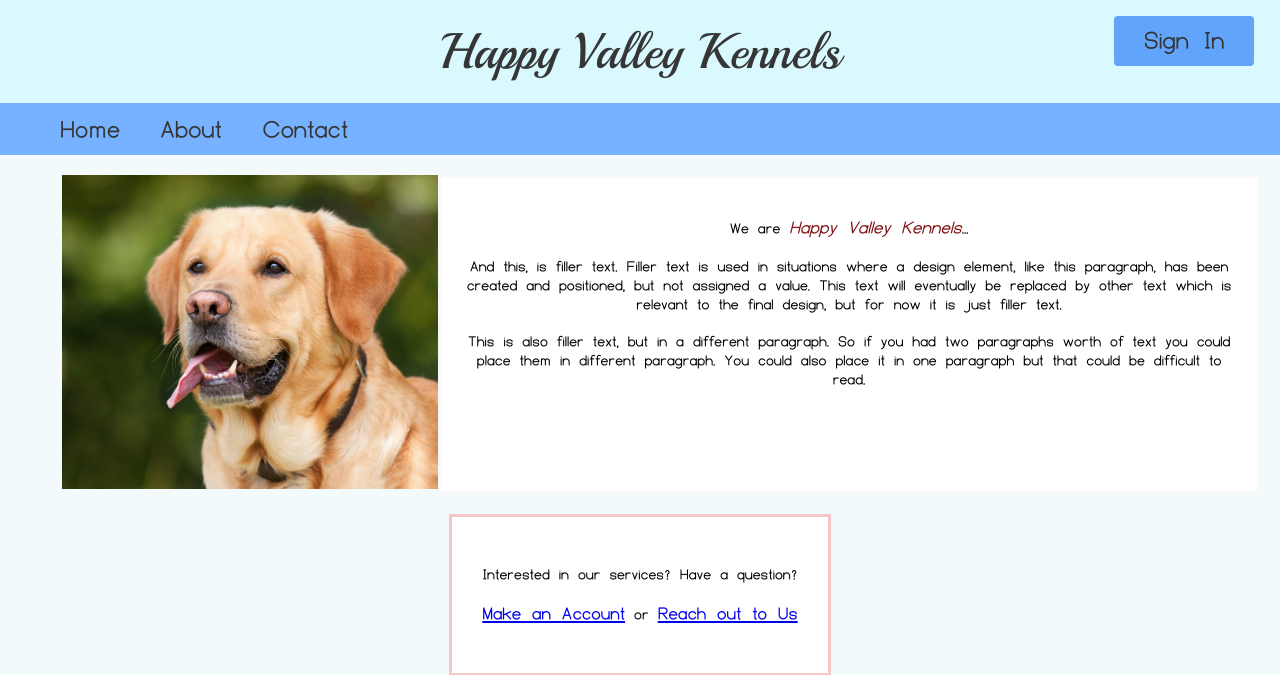
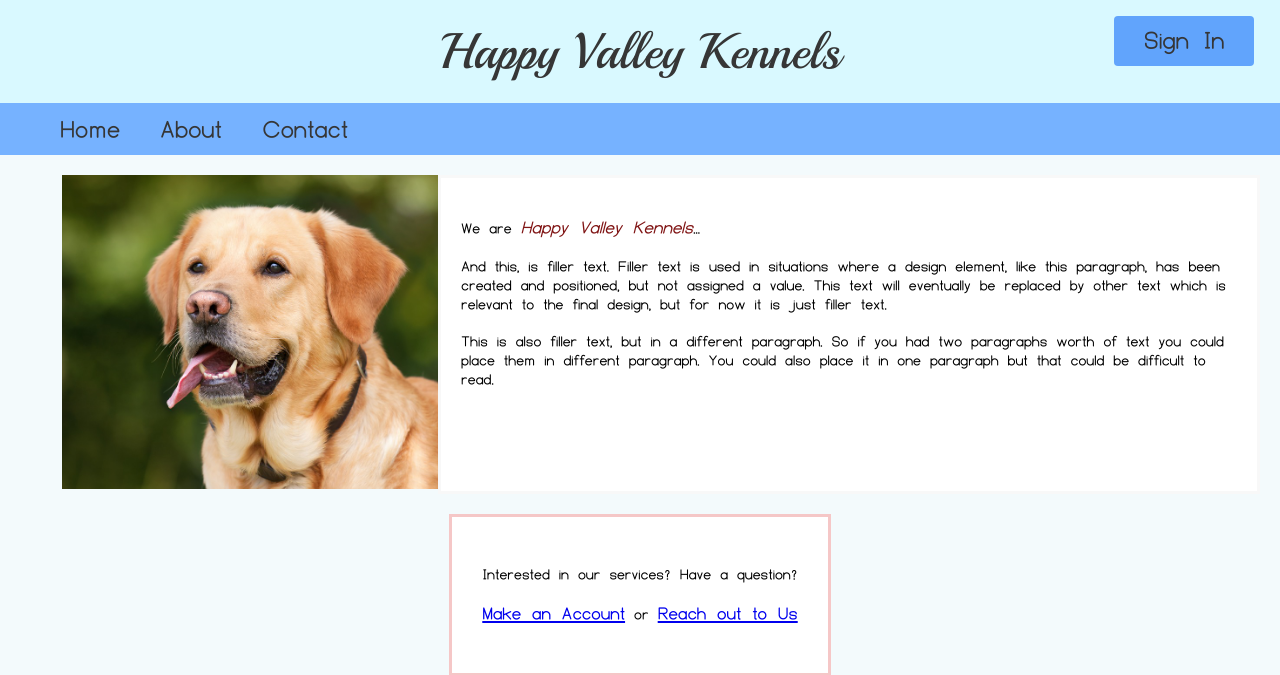
Before and after one commit to Nawtic/HappyValleyKennels, a PHP site: page /Home/index.php in a window 1280 px wide. Shown: the top 675 px of the page. Run offline with PHP 8.4, Linux system fonts and the light colour scheme.

Commit message:
Style fixes

```diff
--- a/Contact/style.css
+++ b/Contact/style.css
@@ -1,3 +1,7 @@
+#Page_Content {
+	text-align: left;
+}
+
 body {
 	background-color: rgb(217, 249, 255);
 	font-size: 20px;
--- a/Home/Home.css
+++ b/Home/Home.css
@@ -22,7 +22,7 @@
 
     padding: 20px;
 
-
+    text-align: left;
 }
 
 #Happy_Valley_Emphasized {
```
